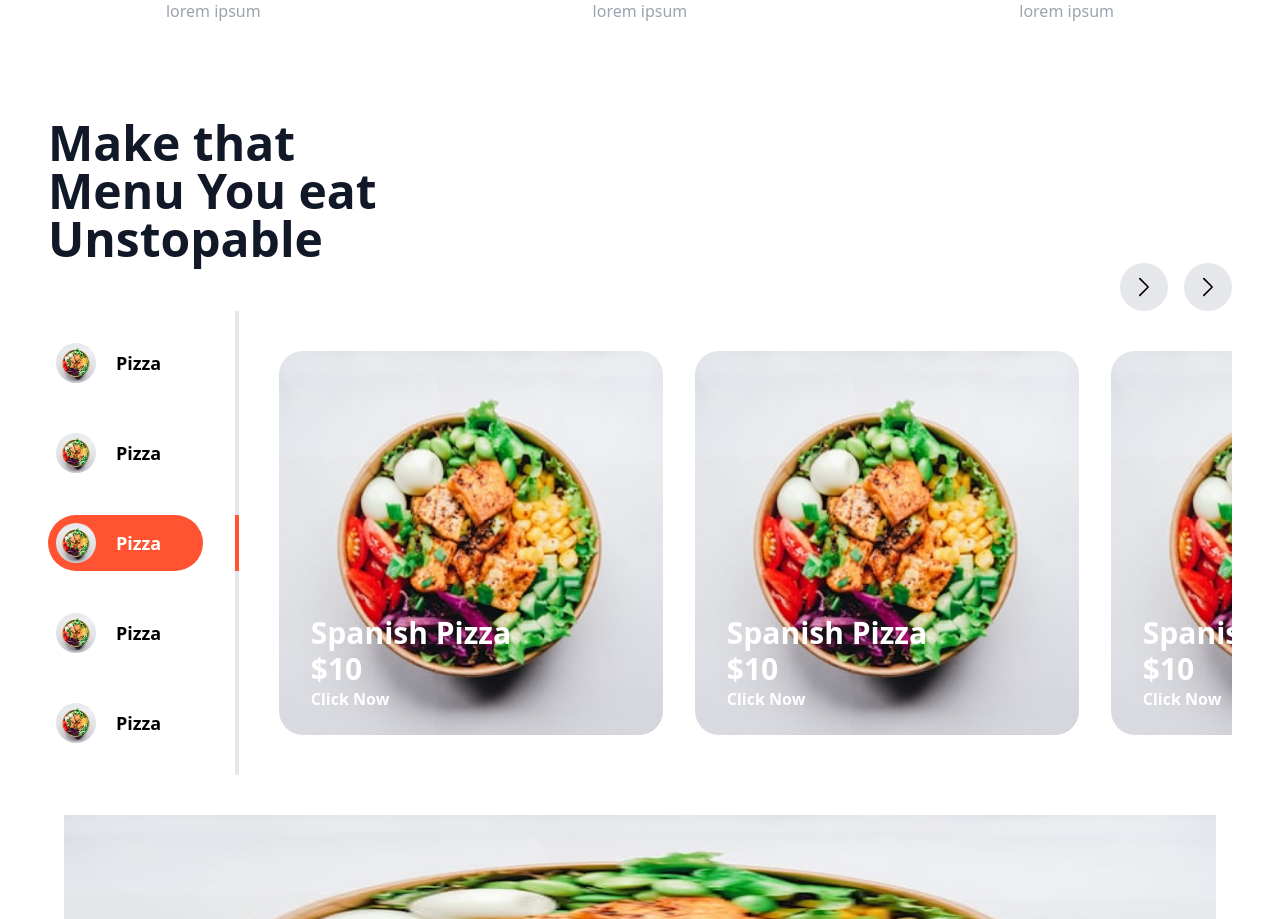
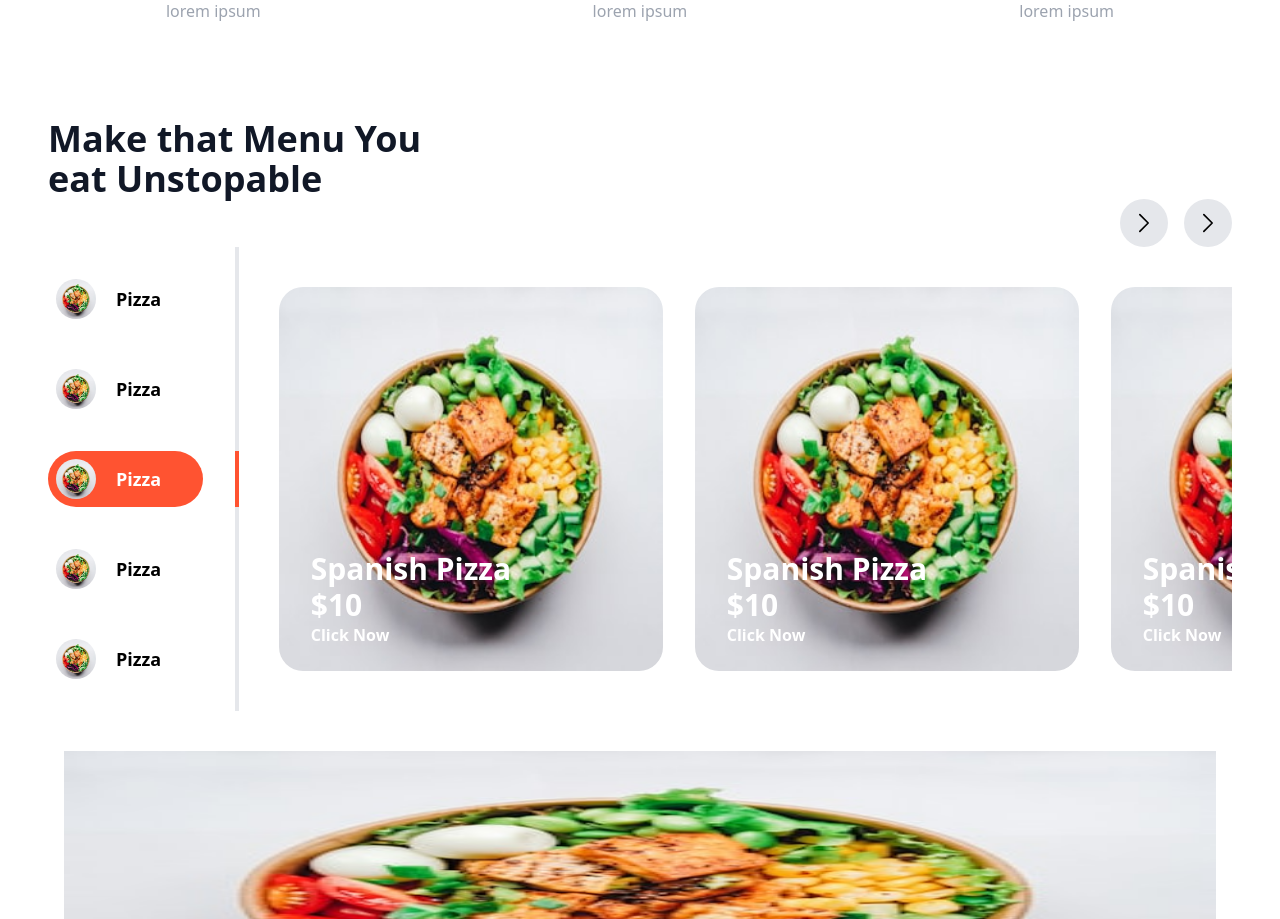
Before and after one commit to LucaZH/Food-react-integration, a React (Vite) app: page / in a window 1280 px wide. Shown: the part 1161-2080 px from the top of the page. Built offline with nearby package versions, Linux system fonts and the light colour scheme.

Commit message:
Reduce font size

```diff
--- a/src/components/Menu.tsx
+++ b/src/components/Menu.tsx
@@ -5,7 +5,7 @@
 const Menu: FC = () => {
   return (
     <section className="px-12">
-      <h1 className="text-5xl font-bold text-gray-900 w-1/3">
+      <h1 className="text-4xl font-bold text-gray-900 w-1/3">
         Make that Menu You eat Unstopable
       </h1>
       <div className="flex justify-end gap-4">
```
